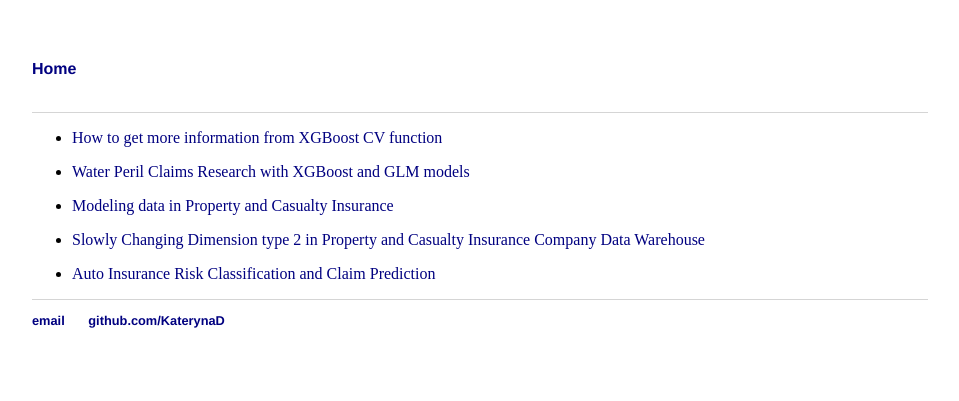
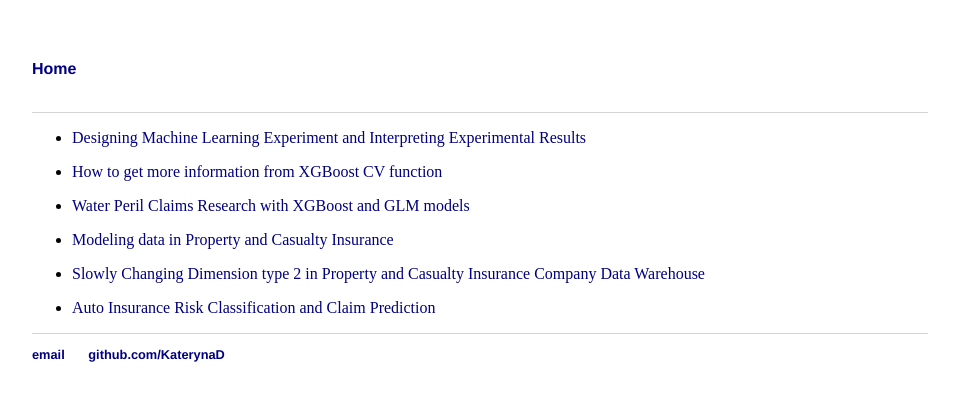
Before and after one commit to KaterynaD/KaterynaD.github.io, a Jekyll site: the page built from index.html, in a window 1280 px wide. Shown: the top 401 px of the page, without its empty margins (160-1119 px from the left). Built offline with Jekyll 4.4.1, drawn with Linux system fonts in a browser that asks for light colours.

Commit message:
Update index.html

```diff
--- a/index.html
+++ b/index.html
@@ -3,6 +3,9 @@ layout: default
 title: Kate Drogaieva
 ---
 <div class="blurb">
+	<ul>
+		<li><a href="https://katerynad.github.io/Designing%20Machine%20Learning%20Experiment%20and%20Interpreting%20Experimental%20Results/Designing%20Machine%20Learning%20Experiment%20and%20Interpreting%20Experimental%20Results.htm">Designing Machine Learning Experiment and Interpreting Experimental Results</a></li>
+	</ul>
 	<ul>
 		<li><a href="https://katerynad.github.io/XGBoost%20CV/XGBoost%20CV%20callback%20functions.htm">How to get more information from XGBoost CV function</a></li>
 	</ul>
```
